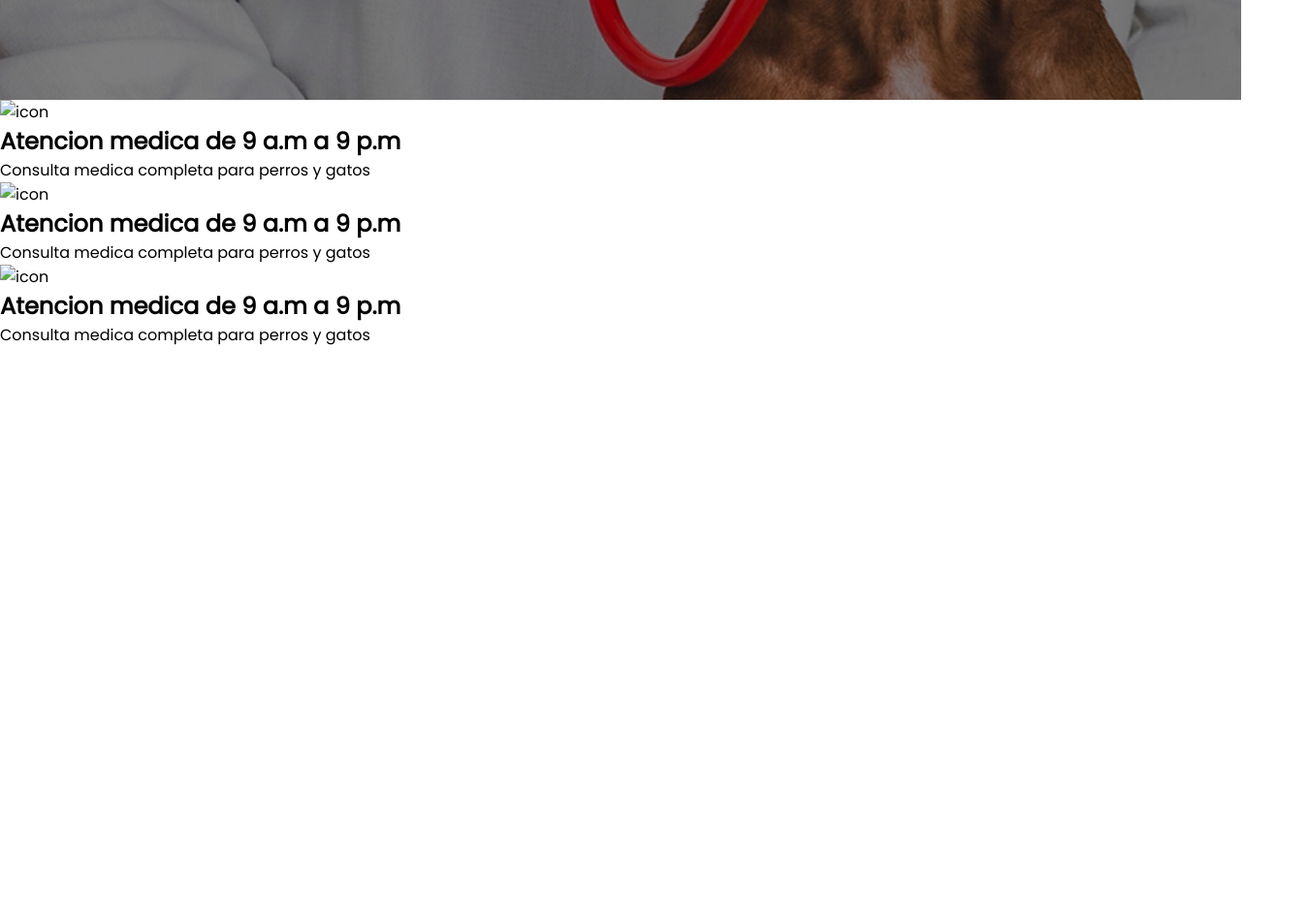
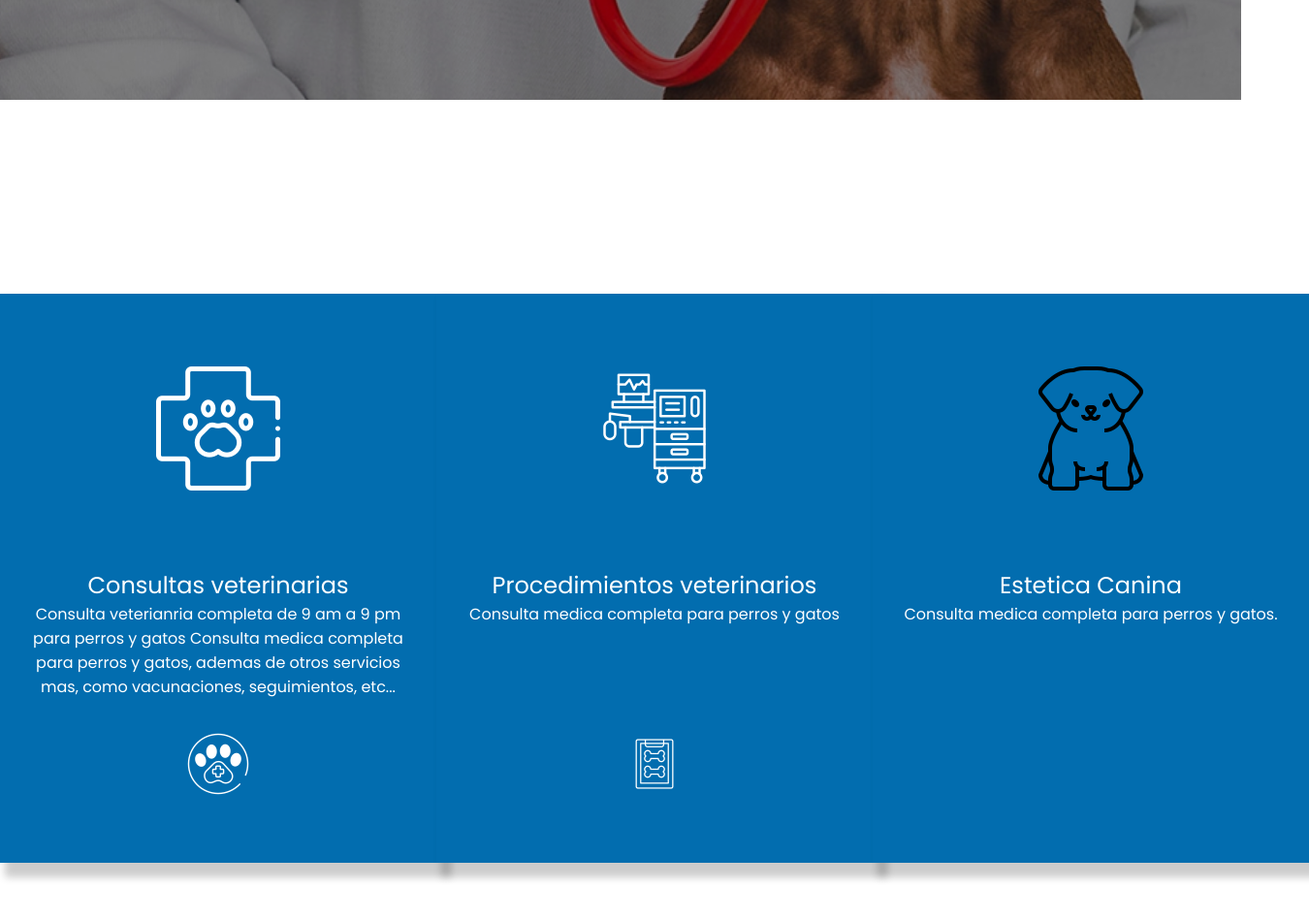
Before and after one commit to ReyPJ/VB, a plain HTML site: page index.html in a window 1280 px wide. Shown: the part 760-1708 px from the top of the page at 97% size, 1350 px wide, since content can reach past the window. Before the commit the page ends 1118 px from the top, so only its background shows below. Drawn offline with Linux system fonts and the light colour scheme.

Commit message:
Agregamos mas codigo, lo dejamos en pausa hasta cambiar los displays

```diff
--- a/css/style.css
+++ b/css/style.css
@@ -218,3 +218,43 @@ header .btn{
 /* Textos de Temrina (falta hacerlo responsive */
 
 /* Servicios inician */
+
+.scontainer{
+    margin: 200px 0 200px 0;
+    display: flex;
+    justify-content: space-evenly;
+}
+
+.service{
+    box-shadow: 10px 10px 8px 5px rgba(0, 0, 0, 0.2);
+    color: #fff;
+    background: #026DAF;
+    width: 480px;
+    display: flex;
+    flex-direction: column;
+    align-items: center;
+    padding: 75px 20px 70px 20px;
+}
+
+.servicestext{
+    display: flex;
+    flex-direction: column;
+    align-items: center;
+    padding: 80px 10px 80px 10px;
+    text-align: center;
+    width: 410px;
+    height: 250px;
+}
+
+.servicetitle{
+    font-weight: 500;
+}
+
+.pawicon,
+.TabIcon{
+    cursor: pointer;
+}
+
+.servicestextI{
+    display: none;
+}
--- a/index.html
+++ b/index.html
@@ -40,26 +40,32 @@
     </div>
 <!-- Background imagen luego del header termina -->
 <!-- Servicios -->
-    <div class="sconteiner">
-        <div class="service1" id="s1">
-            <img src="" alt="icon" class="sericon" id="si1">
+    <div class="scontainer">
+        <div class="service" id="s1">
+            <img src="vetIconW.png" alt="icon" class="sericon" id="si1">
+            <div class="servicestext" id="tt1">
+                <h2 class="servicetitle">Consultas veterinarias</h2>
+                <p class="serviceP">Consulta veterianria completa de 9 am a 9 pm para perros y gatos Consulta medica completa para perros y gatos, ademas de otros servicios mas, como vacunaciones, seguimientos, etc...</p>
+            </div>
+            <div class="servicestextI" id="ttI">
+                <h2 class="servicetitle">Invertido</h2>
+                <p class="serviceP">Consulta veterianria completa de 9 am a 9 pm para perros y gatos Consulta medica completa para perros y gatos, ademas de otros servicios mas, como vacunaciones, seguimientos, etc...</p>
+            </div>
+            <img src="vpaw2.png" alt="icon" class="pawicon" id="paw">
+        </div>
+        <div class="service" id="s2">
+            <img src="anes2.png" alt="icon" class="sericon" id="si2">
             <div class="servicestext">
-                <h2 class="servicetitle">Atencion medica de 9 a.m a 9 p.m</h2>
+                <h2 class="servicetitle">Procedimientos veterinarios</h2>
                 <p class="serviceP">Consulta medica completa para perros y gatos</p>
             </div>
+            <img src="vetTab2.png" alt="icon" class="TabIcon" id="Tab">
         </div>
-        <div class="service2" id="s2">
-            <img src="" alt="icon" class="sericon" id="si2">
+        <div class="service" id="s3">
+            <img src="cachorro.png" alt="icon" class="sericon" id="si3">
             <div class="servicestext">
-                <h2 class="servicetitle">Atencion medica de 9 a.m a 9 p.m</h2>
-                <p class="serviceP">Consulta medica completa para perros y gatos</p>
-            </div>
-        </div>
-        <div class="service3" id="s3">
-            <img src="" alt="icon" class="sericon" id="si3">
-            <div class="servicestext">
-                <h2 class="servicetitle">Atencion medica de 9 a.m a 9 p.m</h2>
-                <p class="serviceP">Consulta medica completa para perros y gatos</p>
+                <h2 class="servicetitle">Estetica Canina</h2>
+                <p class="serviceP">Consulta medica completa para perros y gatos.</p>
             </div>
         </div>
     </div>
--- a/script.js
+++ b/script.js
@@ -25,3 +25,28 @@ window.addEventListener("load", function(){
     });
 
 });
+
+// Codigo de la seccion de servicios, usamos funcione de hover dentro del javascript para cambiar el contenido dentro de este, cosa que no puedes hacer en css con la opcion de :hover//
+
+window.addEventListener("load", ()=>{
+    var paw = document.getElementById('paw')
+    var amb = document.getElementById('si1')
+    var tab = document.getElementById('Tab')
+    var lab = document.getElementById('si2')
+    paw.addEventListener('mouseover', ()=>{
+        paw.src = 'vpaw1.png'
+        amb.src = 'ambu.png'
+    });
+    paw.addEventListener('mouseout', ()=>{
+        paw.src = 'vpaw2.png'
+        amb.src = 'vetIconW.png'
+    });
+    tab.addEventListener('mouseover', ()=>{
+        tab.src = 'vetTab.png'
+        lab.src = 'lab.png'
+    });
+    tab.addEventListener('mouseout', ()=>{
+        tab.src = 'vetTab2.png'
+        lab.src = 'anes2.png'
+    });
+});
```
Also changed, not shown: ambu.png (added), anes2.png (added), anestesia.png (added), aseo.png (added), cachorro.png (added), lab.png (added), vetIcon.png (added), vetIconW.png (added), vetTab.png (added), vetTab2.png (added), vpaw1.png (added), vpaw2.png (added).
